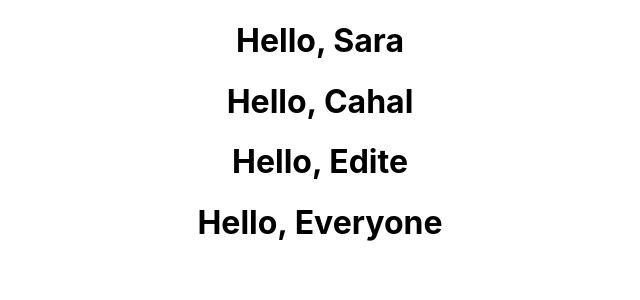
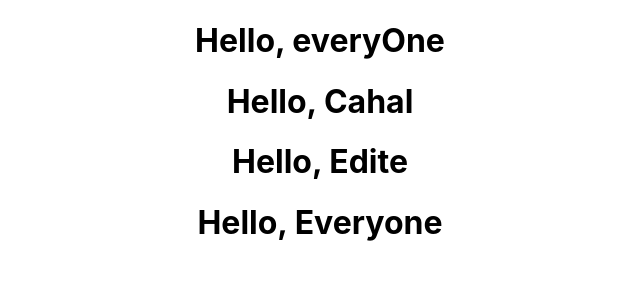
Before and after one commit to sato-c/hello-react-world, a React (Create React App) app: page / in a window 1280 px wide. Shown: the top 300 px of the page, without its empty margins (320-960 px from the left). Built offline with nearby package versions, Linux system fonts and the light colour scheme; the HTML template or start-up script is replaced by a standard one.

Commit message:
コンポーネントに書き換えて、プロパティがない場合にデフォルトメッセージを追加

```diff
--- a/src/App.tsx
+++ b/src/App.tsx
@@ -6,14 +6,26 @@ interface WelcomeProps {
   name: string;
 }
 
-  function Welcome(props: WelcomeProps) {
-    return <h1>Hello, {props.name}</h1>;
+interface WelcomeState {
+  name: string;
+}
+
+class Welcome extends React.Component<WelcomeProps,WelcomeState> {
+  constructor(props: WelcomeProps) {
+    super(props);
+
+    this.state = {name: props.name ? props.name : 'everyOne', };
+  }
+
+  render() {
+    return <h1>Hello, {this.state.name}</h1>;
+  }
 }
 
 const App: React.FC = () => {
   return (
     <div className="App">
-        <Welcome name="Sara" />
+      <Welcome name=""/>
       <Welcome name="Cahal" />
       <Welcome name="Edite" />
       <Welcome name="Everyone" />
```
Lines whose indentation alone changed are shown as unchanged.
